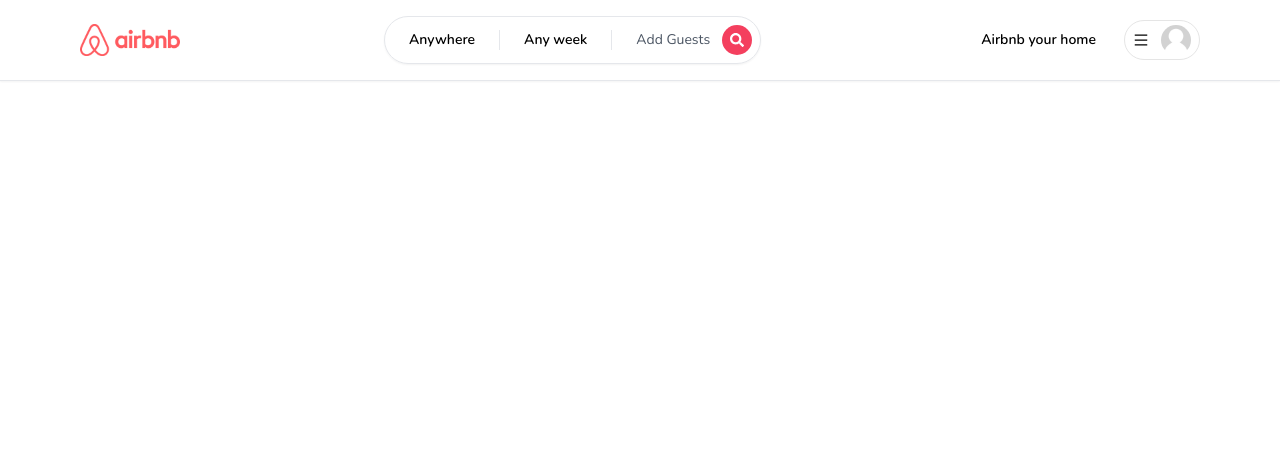
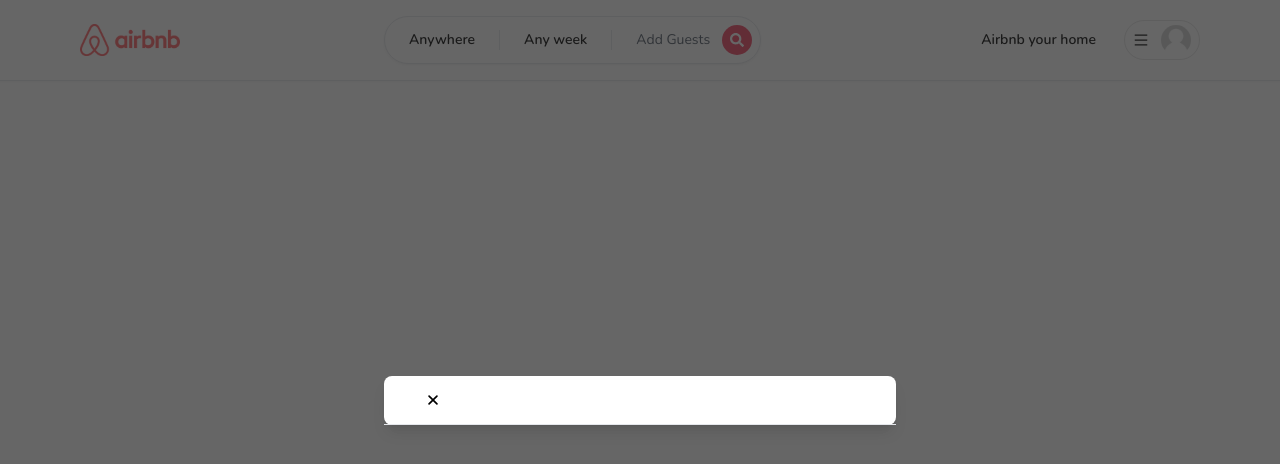
Before and after one commit to ryounosuke-t/airbnb-project, a Next.js app: page / in a window 1280 px wide. Shown: the top 464 px of the page. Built offline with nearby package versions, Linux system fonts and the light colour scheme.

Commit message:
start to design registration modal

```diff
--- /dev/null
+++ b/app/components/modals/Modal.tsx
@@ -0,0 +1,91 @@
+"use client";
+
+import { useCallback, useEffect, useState } from "react";
+import { IoClose } from "react-icons/io5";
+interface ModalProps {
+  isOpen?: boolean;
+  onClose: () => void;
+  onSubmit: () => void;
+  title?: string;
+  body?: React.ReactElement;
+  footer?: React.ReactElement;
+  actionLabel: string;
+  disabled?: boolean;
+  secondaryAction?: () => void;
+  secondaryLabel?: string;
+}
+
+const Modal: React.FC<ModalProps> = ({
+  isOpen,
+  onClose,
+  onSubmit,
+  title,
+  body,
+  footer,
+  actionLabel,
+  disabled,
+  secondaryAction,
+  secondaryLabel,
+}) => {
+  const [showModal, setShowModal] = useState(isOpen);
+
+  useEffect(() => {
+    setShowModal(isOpen);
+  }, [isOpen]);
+
+  const handleClose = useCallback(() => {
+    if (disabled) {
+      return;
+    }
+    setShowModal(false);
+    setTimeout(() => {
+      onClose();
+    }, 300);
+  }, [disabled, onClose]);
+
+  const handleSubmit = useCallback(() => {
+    if (disabled) {
+      return;
+    }
+    onSubmit();
+  }, [disabled, onSubmit]);
+
+  const handleSecondaryAction = useCallback(() => {
+    if (disabled || !secondaryAction) {
+      return;
+    }
+    secondaryAction();
+  }, [disabled, secondaryAction]);
+
+  if (!isOpen) {
+    return null;
+  }
+  return (
+    <>
+      <div className="justify-center items-center flex overflow-x-hidden fixed inset-0 z-50 outline-none focus:outline-none bg-neutral-800/70">
+        <div className="relative w-full md:w-4/6 lg:w-3/6 xl:w-2/5 my-6 mx-auto h-full lg:h-auto md:h-auto">
+          {/*content*/}
+          <div
+            className={`
+                translate duration-300 h-full
+                ${showModal ? "translate-y-0" : "translate-y-full"}
+                ${showModal ? "opacity-100" : "opacity-0"}
+
+                `}
+          >
+            <div className="translate h-full lg:h-auto md:h-auto border-0 rounded-lg shadow-lg relative flex flex-col w-full bg-white focus:outline-none">
+              {/*header*/}
+              <div className="flex items-center p-6 rounded-t justify-center relative border-b-[1px]">
+                <button className="p-1 border-0 hover:opacity-70 transition absolute left-9">
+                  <IoClose size={18} />
+                </button>
+              </div>
+            </div>
+          </div>
+        </div>
+      </div>
+    </>
+  );
+};
+
+export default Modal;
--- a/app/layout.tsx
+++ b/app/layout.tsx
@@ -1,8 +1,9 @@
-import { Nunito } from "next/font/google";
+import { Modak, Nunito } from "next/font/google";
 import type { Metadata } from "next";
 import "./globals.css";
 import Navbar from "./components/navbar/Navbar";
 import ClientOnly from "./components/ClientOnly";
+import Modal from "./components/modals/Modal";
 
 const font = Nunito({ subsets: ["latin"] });
 
@@ -20,6 +21,7 @@
     <html lang="en">
       <body className={font.className}>
         <ClientOnly>
+          <Modal isOpen="true" />
           <Navbar />
         </ClientOnly>
         {children}
```
